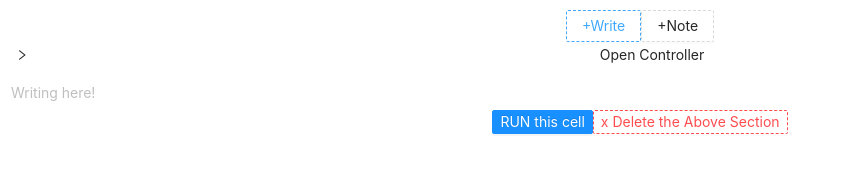
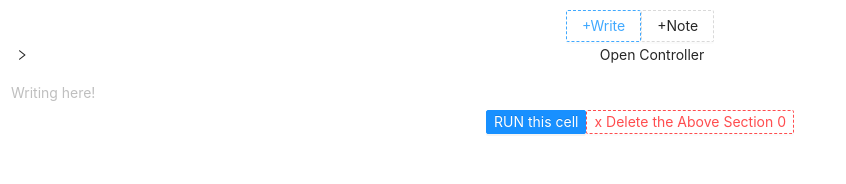
Before and after one commit to jieunyez/Al-bot-prototype, a React (Create React App) app in the folder frontend/: page / in a window 1280 px wide. Both pictures are taken after a click on the button "+Write". Shown: the top 184 px of the page, without its empty margins (0-846 px from the left). Built offline with nearby package versions, Linux system fonts and the light colour scheme.

Commit message:
Frontend fixed a bug
Fix the wrong delete cell bug

```diff
--- a/frontend/src/App.js
+++ b/frontend/src/App.js
@@ -3,8 +3,6 @@ import { Affix, Button } from 'antd';
 import Note from  './components/Note';
 import Writing from  './components/Writing';
 import './App.css';
-
-
 
 function App() {
   const [fields, setFields] = useState([]);
@@ -19,6 +17,8 @@ function App() {
     const values = [...fields];
     values.push({ value: null });
     setFields(values);
+
+    console.log(values);
   }
 
   function handleAddWrite() {
@@ -29,16 +29,24 @@ function App() {
     const values = [...fields];
     values.push({ value: null });
     setFields(values);
+
+    console.log(values);
   }
 
-  function handleRemove(i) {
+
+
+  function handleBRemove(i) {
+    console.log(``);
     const values = [...fields];
+    const cell_types = [...isNotes];
+
+
+
     values.splice(i, 1);
     setFields(values);
-
-    const cell_types = [...isNotes];
     cell_types.splice(i, 1);
     setIsNotes(cell_types);
+    //handleNoteRm();
   }
 
   return (
@@ -52,9 +60,11 @@ function App() {
     {fields.map((field, idx) => {
         return (
           <div key={`${field}-${idx}`}>
-            {isNotes[idx]? <Note />: <Writing />}
-            <Button type= "dashed" size= "small" onClick={() => handleRemove(idx)} danger>
-              x Delete the Above Section
+            {isNotes[idx]?
+            <Note />
+            : <Writing />}
+            <Button type= "dashed" size= "small" onClick={() => handleBRemove(idx)} danger>
+              x Delete the Above Section {idx}
             </Button>
           </div>
         );
--- a/frontend/src/components/Note.js
+++ b/frontend/src/components/Note.js
@@ -1,16 +1,26 @@
-import React from 'react';
+import React, { useState} from 'react';
 import { Input } from 'antd';
 
 const { TextArea } = Input;
 
-function Note() {
+function Note() {//存writing input
+    const [writing, setWriting] = useState('');
+    const HRmv = () => {
+        setWriting('');
+        console.log(writing);
+        console.log(`rm!!!!!!!!`);
+    }
     return (
+        <>
         <TextArea
               placeholder="Typing your note!"
               bordered= {false}
+              //value= {writing}
               style= {{color: "gray"}}
               autoSize
+              //onChange= {event => setWriting(event.target.value)}
             />
+        </>
     )
 }
 
```
